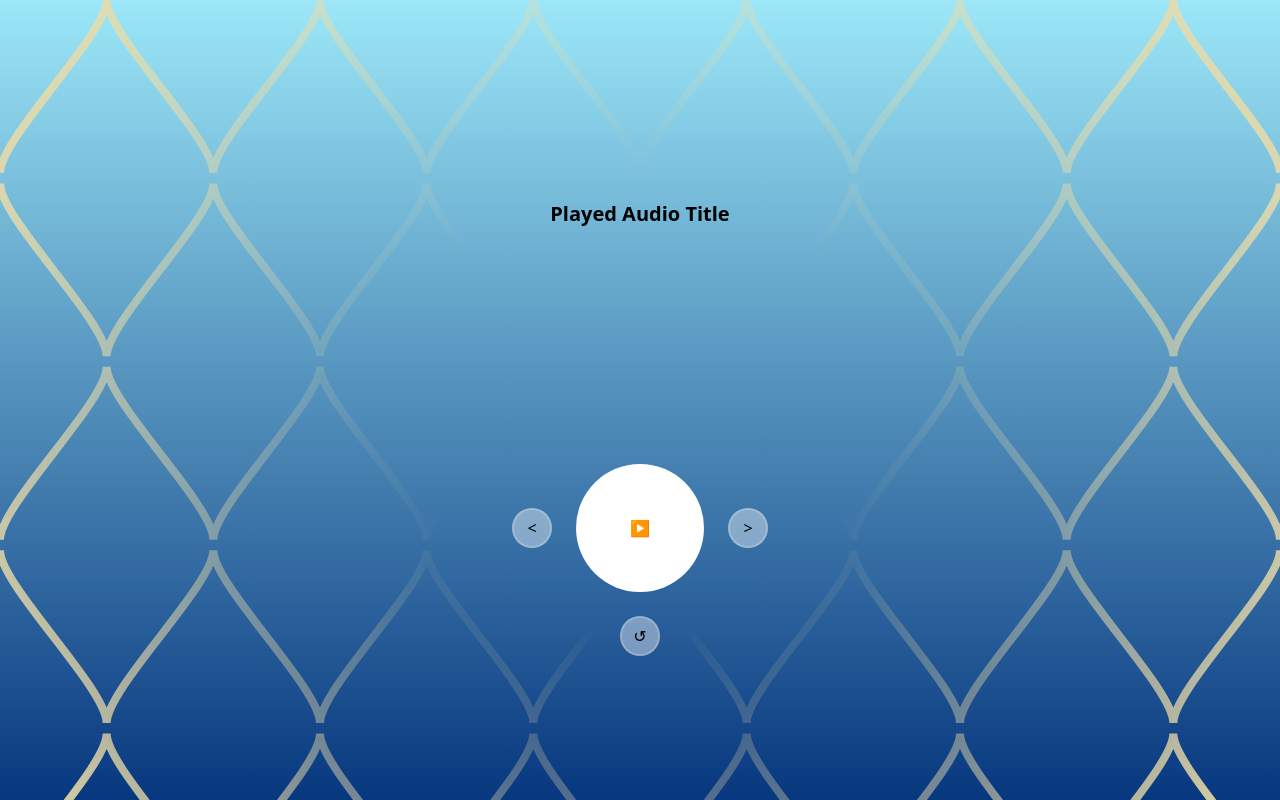
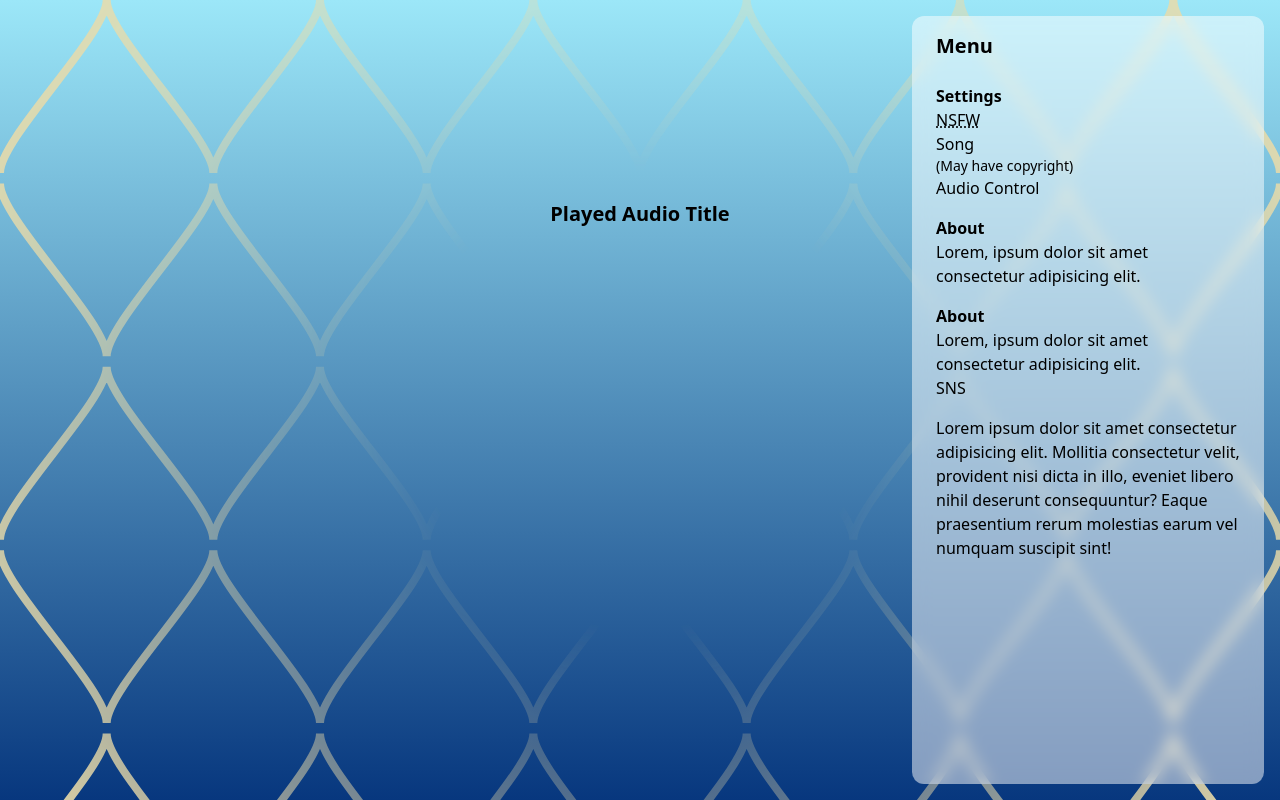
Before and after one commit to genericat/kobo-button, a website: page src/prototype.html in a window 1280 px wide. Drawn offline with Linux system fonts and the light colour scheme.

Commit message:
Add settings item

```diff
--- a/src/prototype.html
+++ b/src/prototype.html
@@ -24,7 +24,7 @@
     </div>
 
     <div class="absolute bottom-[18%] left-1/2 -translate-x-1/2
-      grid grid-cols-[repeat(3,auto)] grid-rows-[repeat(2, auto)] gap-6">
+      invisible grid grid-cols-[repeat(3,auto)] grid-rows-[repeat(2, auto)] gap-6">
       <button class="self-center w-10 h-10 rounded-full bg-white/40 border-2 border-white/20">&lt;</button>
 
       <button class="w-32 h-32 border-none rounded-full bg-white text-center">
@@ -87,20 +87,24 @@
       </div>
     </div>
 
-    <div id="menu-window" class="hidden absolute right-0 w-[30%] h-full p-4 z-10">
+    <div id="menu-window" class="absolute right-0 w-[30%] h-full p-4 z-10">
       <div class="flex flex-col w-full h-full py-4 px-6 rounded-xl overflow-hidden bg-white/50 backdrop-blur-[8px]">
         <span class="flex-none block mb-6 text-xl font-bold">Menu</span>
 
         <div class="overflow-x-auto [scrollbar-width:none]">
           <div class="mb-4">
-            <span class="block font-bold">Content Setting</span>
+            <span class="block font-bold">Settings</span>
             <div>
-              <p>NSFW</p>
+              <abbr title="Not safe for work" class="cursor-help">NSFW</abbr>
             </div>
             <div>
               <p>Song</p>
               <p class="text-sm">(May have copyright)</p>
             </div>
+            <div>
+              <p>Audio Control</p>
+            </div>
+          </div>
           </div>
 
           <div class="mb-4">
```
Also changed, not shown: assets/style.css.
